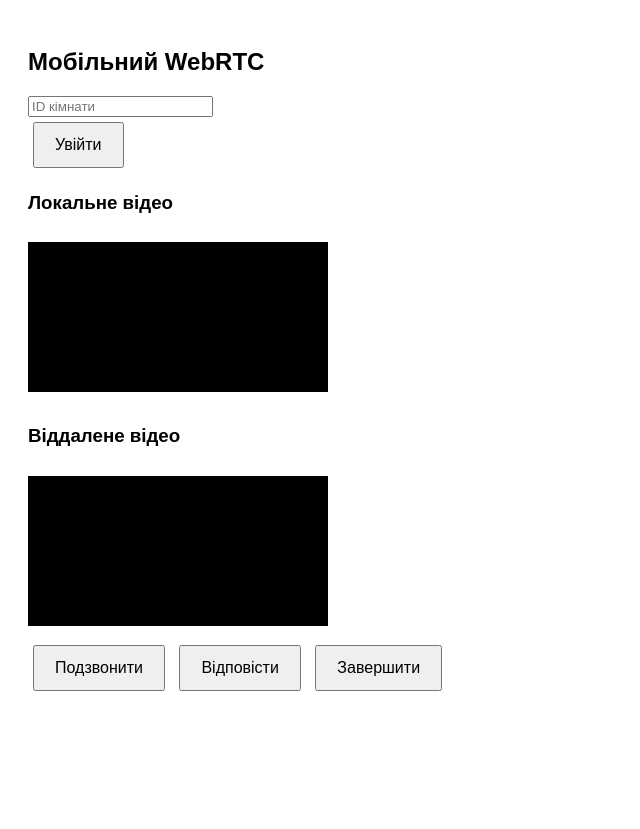
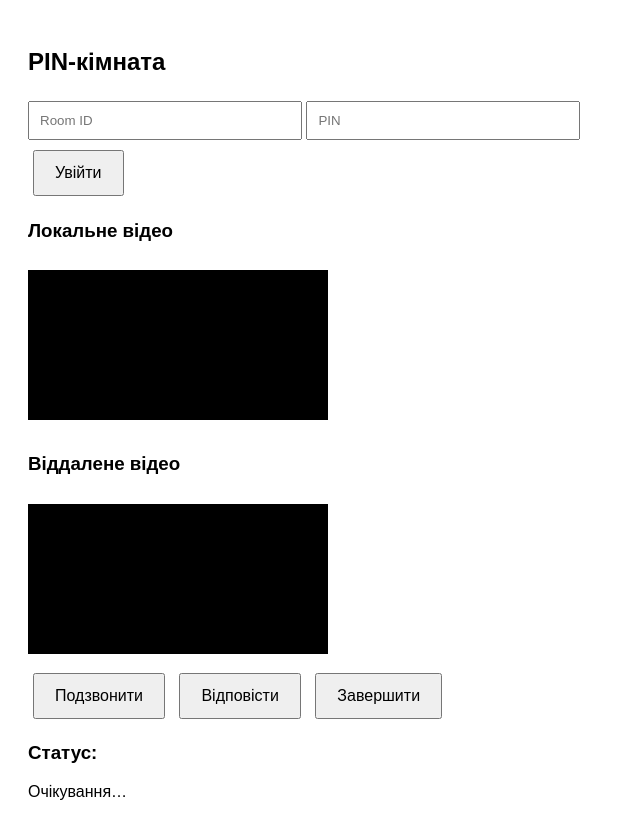
Before and after one commit to sipcz/webphone2, a website: page public/index.html in a window 1280 px wide. Shown: the whole page, without its empty margins (0-640 px from the left). Before the commit the page ends 800 px from the top, so only its background shows below. Drawn offline with Linux system fonts and the light colour scheme.

Commit message:
Update index.html

```diff
--- a/public/index.html
+++ b/public/index.html
@@ -2,20 +2,23 @@
 <html lang="uk">
 <head>
   <meta charset="UTF-8">
-  <title>Mobile WebRTC</title>
+  <title>WebRTC PIN Room</title>
   <style>
     body { font-family: sans-serif; padding: 20px; }
+    input { padding: 10px; width: 250px; margin: 5px 0; }
+    button { padding: 12px 20px; margin: 5px; font-size: 16px; }
     video { width: 100%; max-width: 300px; background: #000; margin: 10px 0; }
-    button { padding: 12px 20px; margin: 5px; font-size: 16px; }
   </style>
 </head>
 <body>
 
-<h2>Мобільний WebRTC</h2>
+<h2>PIN‑кімната</h2>
 
-<input id="room" placeholder="ID кімнати">
+<input id="roomId" placeholder="Room ID">
+<input id="pin" placeholder="PIN">
+
 <br>
-<button id="join">Увійти</button>
+<button id="joinBtn">Увійти</button>
 
 <h3>Локальне відео</h3>
 <video id="localVideo" autoplay playsinline muted></video>
@@ -28,6 +31,9 @@
 <button id="answerBtn">Відповісти</button>
 <button id="hangupBtn">Завершити</button>
 
+<h3>Статус:</h3>
+<div id="status">Очікування…</div>
+
 <script src="script.js"></script>
 </body>
 </html>
```
